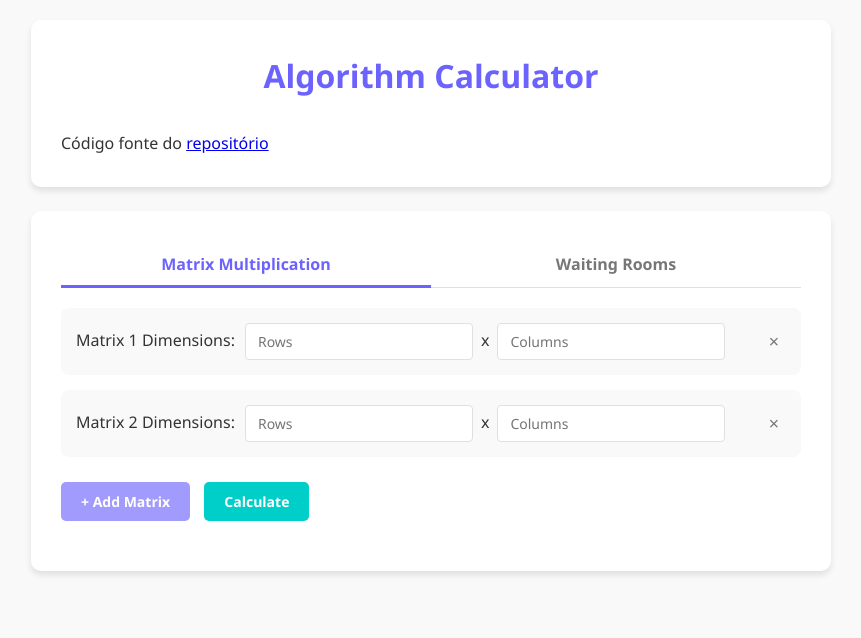
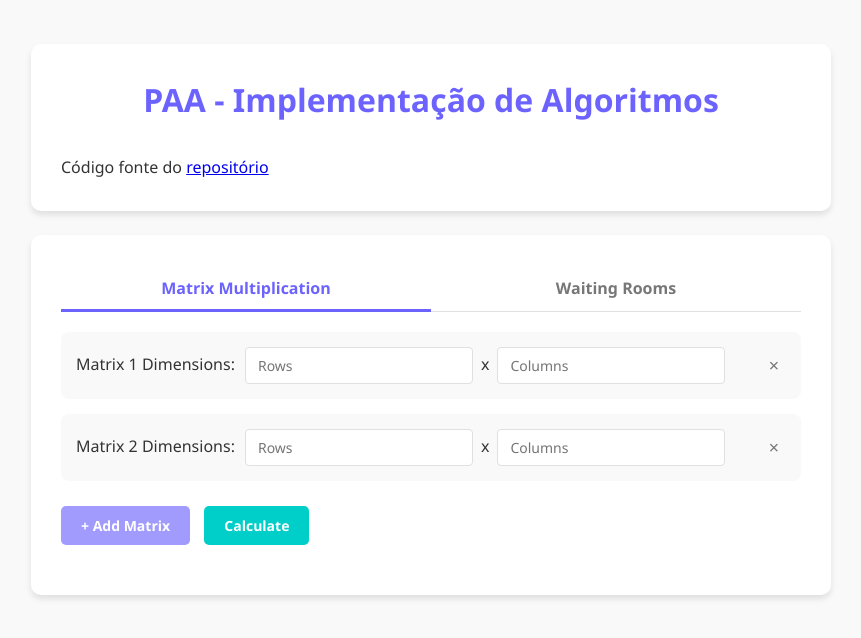
Before and after one commit to azevedev/paa, a plain HTML site: page index.html in a window 1280 px wide. Shown: the whole page, without its empty margins (209-1070 px from the left). Drawn offline with Linux system fonts and the light colour scheme.

Commit message:
fixing texts

```diff
--- a/index.html
+++ b/index.html
@@ -3,12 +3,12 @@
 <head>
     <meta charset="UTF-8">
     <meta name="viewport" content="width=device-width, initial-scale=1.0">
-    <title>Algorithm Calculator</title>
+    <title>PAA - Implementação de Algoritmos</title>
     <link rel="stylesheet" href="./style.css">
 </head>
 <body>
-    <div class="container" style="margin-bottom: 24px;">
-        <h1>Algorithm Calculator</h1>
+    <div class="container" style="margin-bottom: 24px; margin-top: 24px;">
+        <h1>PAA - Implementação de Algoritmos</h1>
 
         Código fonte do <a href="https://github.com/azevedev/paa" target="_blank">repositório</a>
     </div>
```
